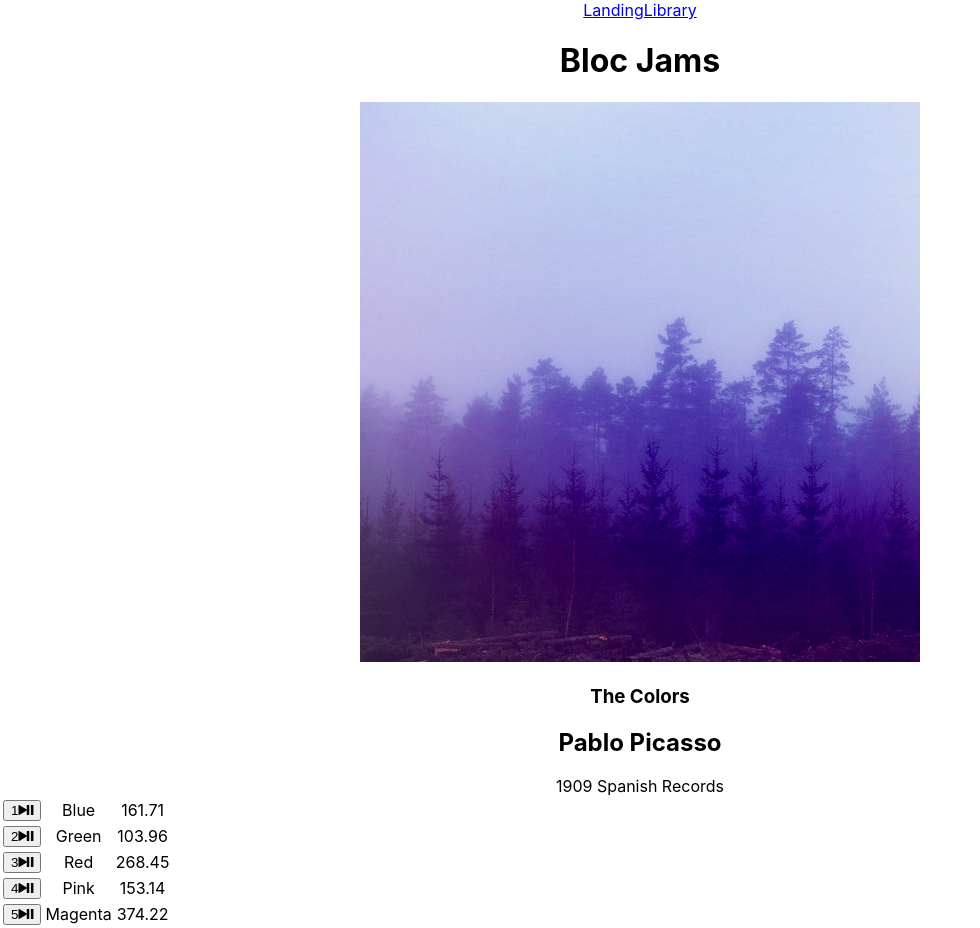
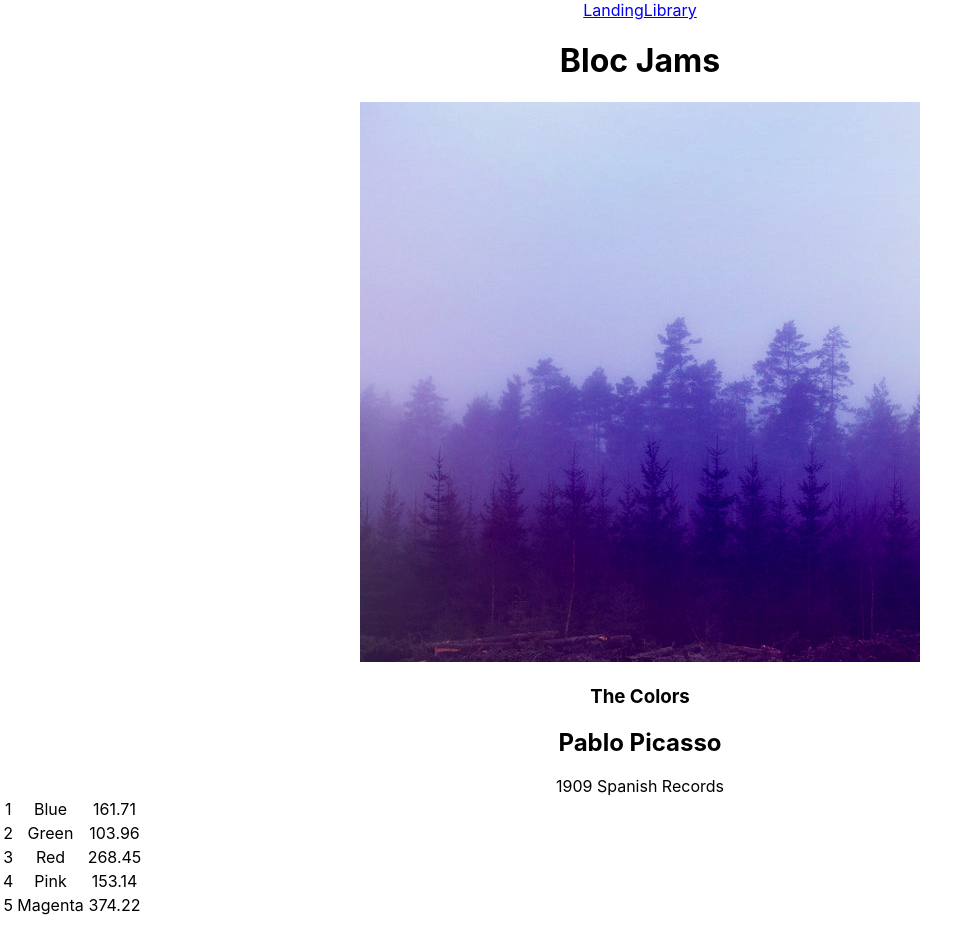
Before and after one commit to thflux/bloc-jams-react, a React (Create React App) app: page /album/the-colors in a window 1280 px wide. Shown: the whole page, without its empty margins (0-980 px from the left). Built offline with nearby package versions, Linux system fonts and the light colour scheme.

Commit message:
hover properly added

```diff
--- a/public/index.html
+++ b/public/index.html
@@ -1,26 +1,21 @@
 <!DOCTYPE html>
 <html lang="en">
   <head>
-    <meta charset="utf-8" />
-    <link rel="shortcut icon" href="%PUBLIC_URL%/favicon.ico" />
-    <meta
-      name="viewport"
-      content="width=device-width, initial-scale=1, shrink-to-fit=no"
-    />
-    <meta name="theme-color" content="#000000" />
+    <meta charset="utf-8">
+    <link rel="stylesheet" type="text/css" href="http://code.ionicframework.com/ionicons/1.5.2/css/ionicons.min.css">
+    <link href="https://unpkg.com/ionicons@4.4.7/dist/css/ionicons.min.css" rel="stylesheet">
+    <link rel="shortcut icon" href="%PUBLIC_URL%/favicon.ico">
+    <meta name="viewport" content="width=device-width, initial-scale=1, shrink-to-fit=no">
+    <meta name="theme-color" content="#000000">
     <!--
-      manifest.json provides metadata used when your web app is installed on a
-      user's mobile device or desktop. See https://developers.google.com/web/fundamentals/web-app-manifest/
+      manifest.json provides metadata used when your web app is added to the
+      homescreen on Android. See https://developers.google.com/web/fundamentals/web-app-manifest/
     -->
-    <link rel="manifest" href="%PUBLIC_URL%/manifest.json" />
-    <link rel="shortcut icon" href="%PUBLIC_URL%/favicon.ico">
-    <link rel="stylesheet" type="text/css" href="http://code.ionicframework.com/ionicons/2.0.1/css/ionicons.min.css">
-
+    <link rel="manifest" href="%PUBLIC_URL%/manifest.json">
     <!--
       Notice the use of %PUBLIC_URL% in the tags above.
       It will be replaced with the URL of the `public` folder during the build.
       Only files inside the `public` folder can be referenced from the HTML.
-
       Unlike "/favicon.ico" or "favicon.ico", "%PUBLIC_URL%/favicon.ico" will
       work correctly both with client-side routing and a non-root public URL.
       Learn how to configure a non-root public URL by running `npm run build`.
@@ -28,15 +23,15 @@
     <title>React App</title>
   </head>
   <body>
-    <noscript>You need to enable JavaScript to run this app.</noscript>
+    <noscript>
+      You need to enable JavaScript to run this app.
+    </noscript>
     <div id="root"></div>
     <!--
       This HTML file is a template.
       If you open it directly in the browser, you will see an empty page.
-
       You can add webfonts, meta tags, or analytics to this file.
       The build step will place the bundled scripts into the <body> tag.
-
       To begin the development, run `npm start` or `yarn start`.
       To create a production bundle, use `npm run build` or `yarn build`.
     -->
--- a/src/components/Album.js
+++ b/src/components/Album.js
@@ -34,13 +34,6 @@ class Album extends Component {
 			  this.setState({ currentSong: song });
 			}
 
-		handlePlayOnHover (song) {
-			this.setState({
-					showPlayOnHover: !this.state.showPlayOnHover,
-					isPlaying: !this.state.isPlaying
-				})
-				this.handleSongClick(song)
-		}
 
 		handleSongClick(song) {
 			  const isSameSong = this.state.currentSong === song;
@@ -51,6 +44,28 @@ class Album extends Component {
 			       this.play();
 			     }
 			}
+
+		displayIcon(song, index) {
+				if(this.state.isPlaying !== true && this.state.hoveredSong === index ) {
+						return <span className="ion-md-play"></span>
+				} else if (this.state.isPlaying === true && this.state.currentSong === song) {
+						return <span className="ion-md-pause"></span>
+				} else if (this.state.isPlaying !== true && this.state.currentSong === song && this.state.hoveredSong === index) {
+						return <span className="ion-md-play"></span>
+				}
+				return index + 1
+			}
+
+		hoverOn(index) {
+				this.setState({ hoveredSong: index });
+				console.log('hovered');
+
+			};
+
+		hoverOff() {
+				this.setState({ hoveredSong: false })
+			};
+
 
 
 
@@ -71,25 +86,19 @@ class Album extends Component {
 					<col id="song-title-column" />
 					<col id="song-duration-column" />
 				</colgroup>
+
 				<tbody>
 				{this.state.album.songs.map( (song, index) =>
-					<tr className="song" key={index}
+					<tr className="song"
+					key={index}
 					onClick={() => this.handleSongClick(song)}
-					onMouseOver={() => this.handlePlayOnHover(song)}
-					onMouseOut={() => this.handlePlayOnHover(song)}
-					>
-						  <td className="song-actions">
-							 <button>
-								<span className="song-number">
-								{!this.state.showPlayOnHover ? index+1 :
-								<span className="ion-play"></span>}
-								</span>
-								<span className="ion-play"></span>
-								<span className="ion-pause"></span>
-							</button>
-						  </td>
-						  <td className="song-title">{song.title}</td>
-						  <td className="song-duration">{song.duration}</td>
+					 onMouseEnter = {() => this.hoverOn(index)}
+						onMouseLeave = {() => this.hoverOff()}>
+
+				<td key='number'   > {this.displayIcon(song, index)} </td>
+				<td key='title'    > {song.title} </td>
+				<td key='duration' > {song.duration} </td>
+
 					</tr>
 				  )}
 				</tbody>
```
